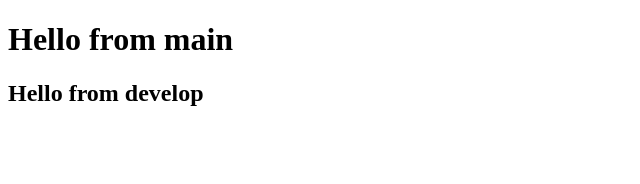
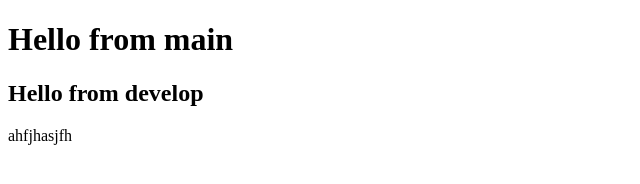
Before and after one commit to pusachev/js_14, a plain HTML site: page index.html in a window 1280 px wide. Shown: the full height of the page, 0-640 px from the left. Drawn offline with Linux system fonts and the light colour scheme.

Commit message:
message from vs code

```diff
--- a/index.html
+++ b/index.html
@@ -10,5 +10,6 @@
 <body>
     <h1>Hello from main</h1>
     <h2>Hello from develop</h2>
+    <p>ahfjhasjfh</p>
 </body>
 </html>
```
